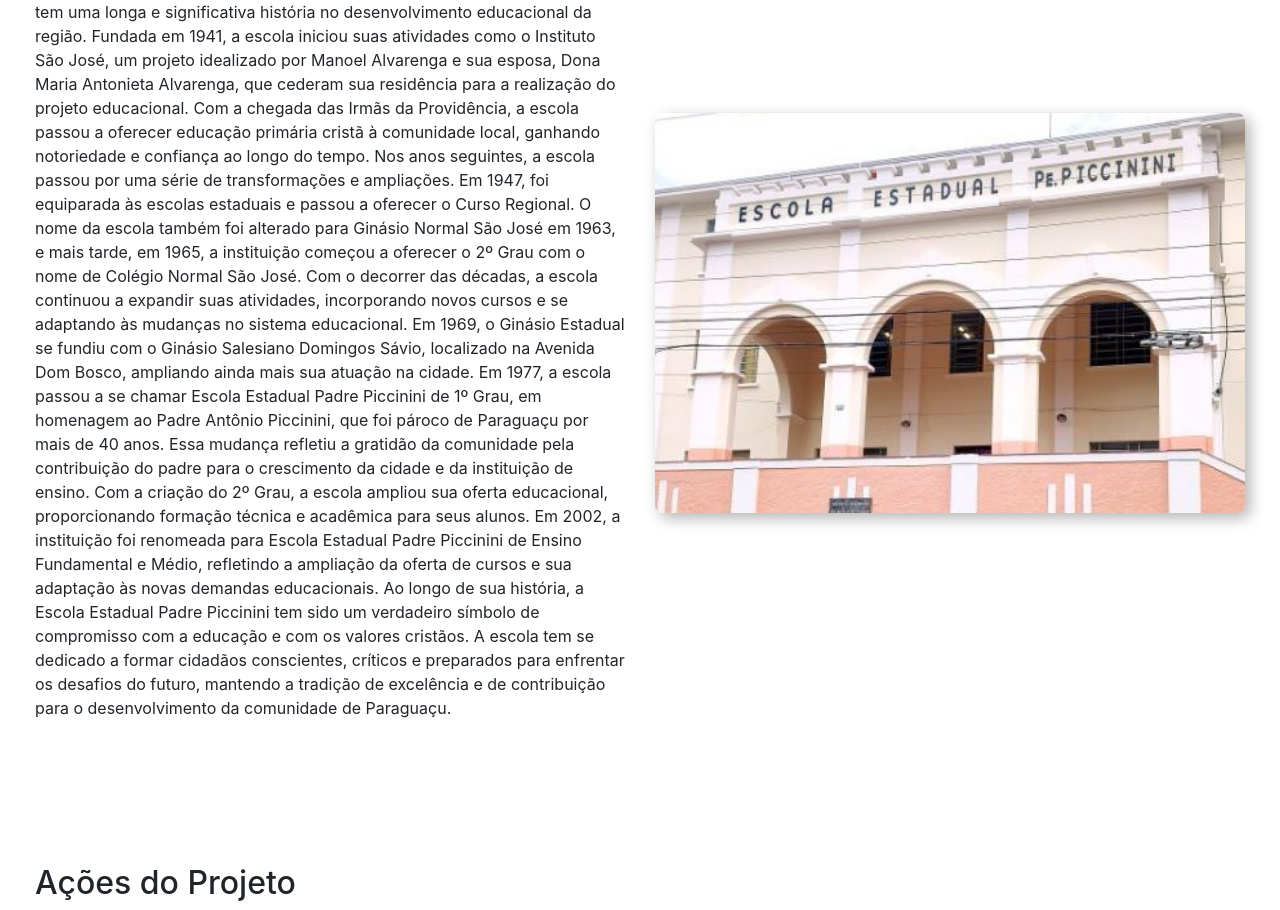
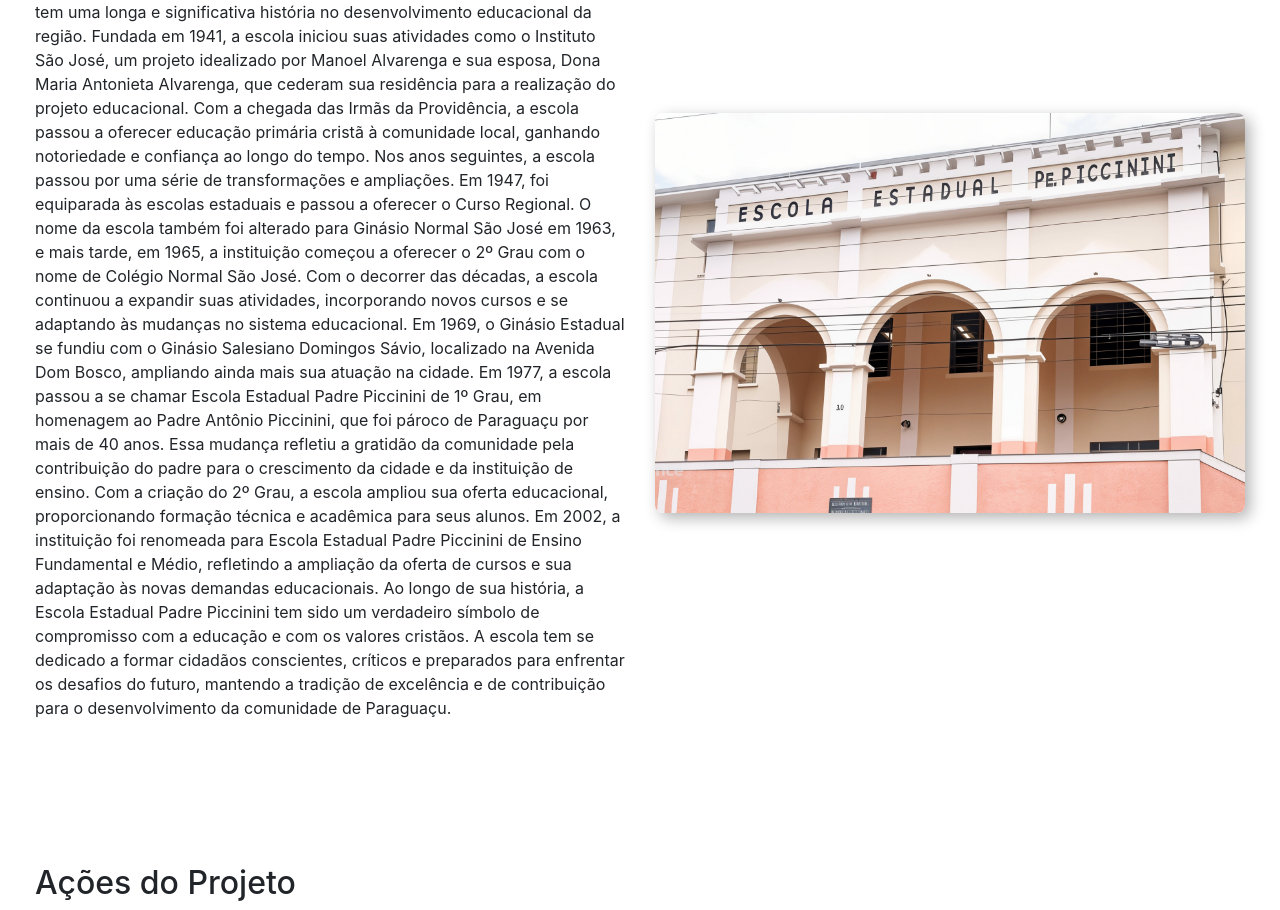
Before and after one commit to RullianSantos67/padre-piccinini, a plain HTML site: page index.html in a window 1280 px wide. Shown: the part 849-1759 px from the top of the page. Drawn offline with nearby package versions, Linux system fonts and the light colour scheme; a script that the page names is missing.

Commit message:
atualizado

```diff
--- a/index.html
+++ b/index.html
@@ -99,7 +99,7 @@
                         Ao longo de sua história, a Escola Estadual Padre Piccinini tem sido um verdadeiro símbolo de compromisso com a educação e com os valores cristãos. A escola tem se dedicado a formar cidadãos conscientes, críticos e preparados para enfrentar os desafios do futuro, mantendo a tradição de excelência e de contribuição para o desenvolvimento da comunidade de Paraguaçu.</p>
                 </div>
                 <div class="col-md-6">
-                    <img src="assets/piccinini.jpg" alt="Imagem sobre a Escola" class="img-fluid">
+                    <img src="Imagem/fotofaxadaat.jpg" alt="Imagem sobre a Escola" class="img-fluid">
                 </div>
             </div>
         </section>
```
Also changed, not shown: Imagem/fotofaxadaat.jpg (added), Imagem/fotoprojeto.jpg (added).
